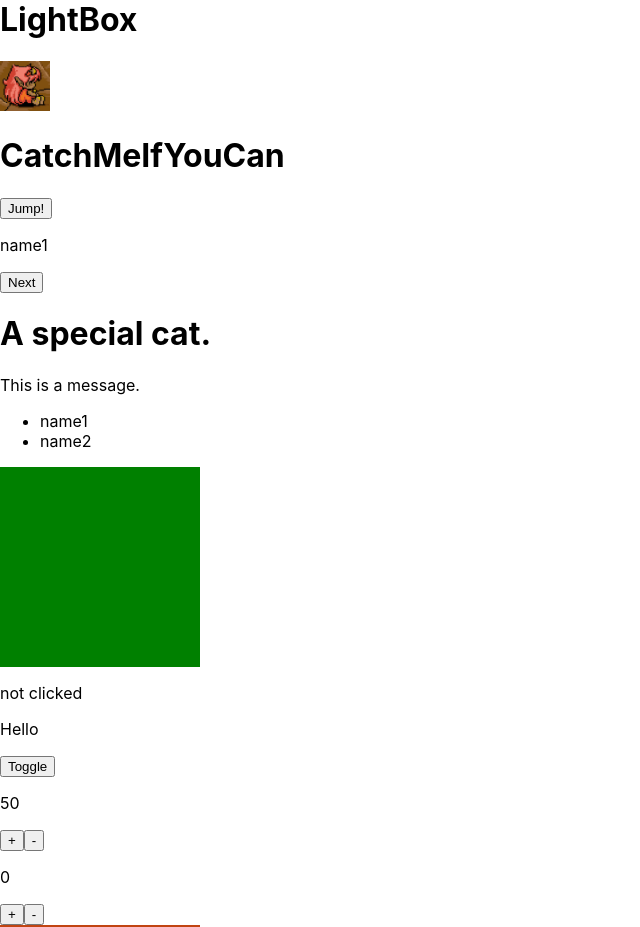
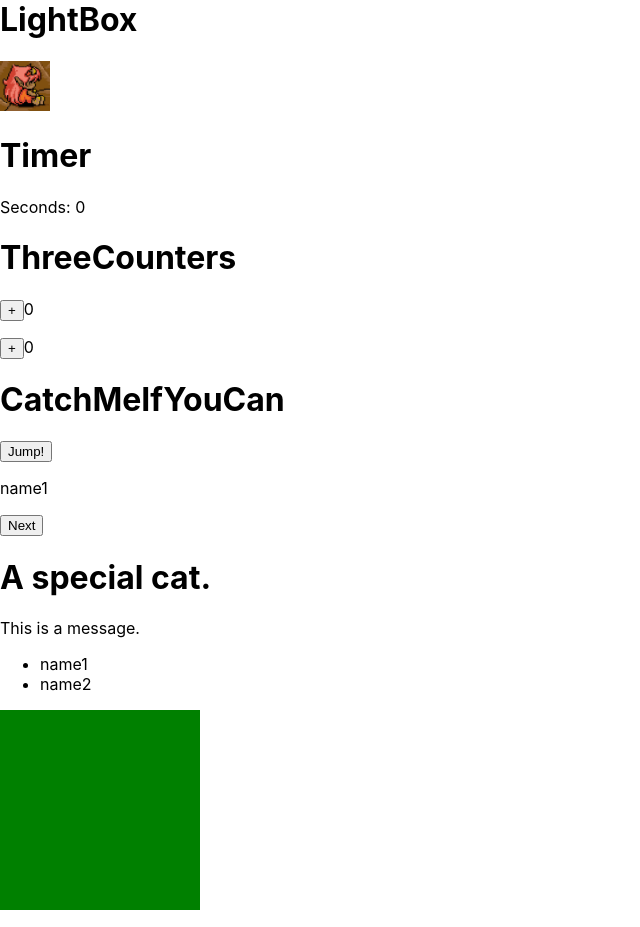
Before and after one commit to Timothy-Merchant/my-first-react-project, a React (Create React App) app in the folder my-first-project/: page / in a window 1280 px wide. Shown: the part 1380-2307 px from the top of the page, without its empty margins (0-640 px from the left). Built offline with nearby package versions, Linux system fonts and the light colour scheme.

Commit message:
completed challenge 4

```diff
--- a/my-first-project/src/components/Stuff2.js
+++ b/my-first-project/src/components/Stuff2.js
@@ -8,6 +8,8 @@ import Form from "./day03components/Form";
 import GodCounter from "./day03components/GodCounter";
 import TwoCounters from "./day03components/TwoCounters";
 import LightBox from "./day04components/LightBox";
+import Timer from "./day04components/Timer";
+import ThreeCounters from "./day04components/ThreeCounters";
 
 const Stuff2 = () => {
     return (
@@ -22,6 +24,8 @@ const Stuff2 = () => {
             <GodCounter />
             <TwoCounters />
             <LightBox src={"/avatar.png"} />
+            <Timer start={3} />
+            <ThreeCounters />
         </>
     );
 };
--- a/my-first-project/src/components/day04components/LightBox.js
+++ b/my-first-project/src/components/day04components/LightBox.js
@@ -37,7 +37,8 @@ class LightBox extends Component {
 
     render() {
 
-        const divStyle = {
+        let divStyle = {
+            position: "fixed",
             top: 0,
             left: 0,
             right: 0,
@@ -48,13 +49,13 @@ class LightBox extends Component {
             background: "rgba(0, 0, 0, 0.8)",
         }
 
-        const lightBoxStyle = {
+        let lightBoxStyle = {
             height: "50%",
             width: "50%",
             background: "rgba(0, 0, 0, 0.8)",
         };
 
-        const defaultStyle = {
+        let defaultStyle = {
             height: "50px",
             width: "50px",
             transition: "smooth"
--- /dev/null
+++ b/my-first-project/src/components/day04components/ThreeCounters.js
@@ -0,0 +1,60 @@
+import { Component } from "react";
+
+class ThreeCounters extends Component {
+
+    constructor(props) {
+        super(props);
+
+        this.state = {
+            originalTitle: "",
+            value1: 0,
+            value2: 0
+        };
+
+        this.handle1 = this.handle1.bind(this);
+        this.handle2 = this.handle2.bind(this);
+    }
+
+    handle1() {
+        this.setState({ value1: this.state.value1 + 1 });
+    }
+
+    handle2() {
+        this.setState({ value2: this.state.value2 + 1 });
+    }
+
+    componentDidMount() {
+        let title = window.document.title;
+        this.setState({ originalTitle: title })
+        window.document.title = this.state.value1 + this.state.value2;
+    }
+
+    componentDidUpdate() {
+        window.document.title = this.state.value1 + this.state.value2;
+    }
+
+    componentWillUnmount() {
+        window.document.title = this.state.originalTitle;
+    }
+
+    render() {
+
+        return (
+            <>
+                <h1>ThreeCounters</h1>
+                <div className="jumbotron">
+                    <p>
+                        <button onClick={this.handle1} className="btn btn-lg btn-danger">+</button>
+                        <span className="alert alert-danger mr-2 ml-2">{this.state.value1}</span>
+                    </p>
+                    <p>
+                        <button onClick={this.handle2} className="btn btn-lg btn-success">+</button>
+                        <span className="alert alert-success mr-2 ml-2">{this.state.value2}</span>
+                    </p>
+                </div>
+            </>
+        );
+    }
+}
+
+export default ThreeCounters;
--- /dev/null
+++ b/my-first-project/src/components/day04components/Timer.js
@@ -0,0 +1,44 @@
+import { Component } from 'react';
+
+
+class Timer extends Component {
+
+
+    constructor(props) {
+
+        super(props);
+
+        this.state = {
+            seconds: this.props.start,
+        };
+    }
+
+    componentWillMount() {
+        this.interval = setInterval(() => {
+            if (this.state.seconds === 0) {
+                clearInterval(this.interval);
+            } else {
+                this.setState(prevState => ({
+                    seconds: prevState.seconds - 1
+                }));
+            }
+        }, 1000);
+    }
+
+    componentWillUnmount() {
+        clearInterval(this.interval)
+    }
+
+    render() {
+        return (
+            <div>
+                <h1>Timer</h1>
+                Seconds: {this.state.seconds}
+                <br />
+            </div>
+        );
+    }
+}
+
+
+export default Timer;
```
